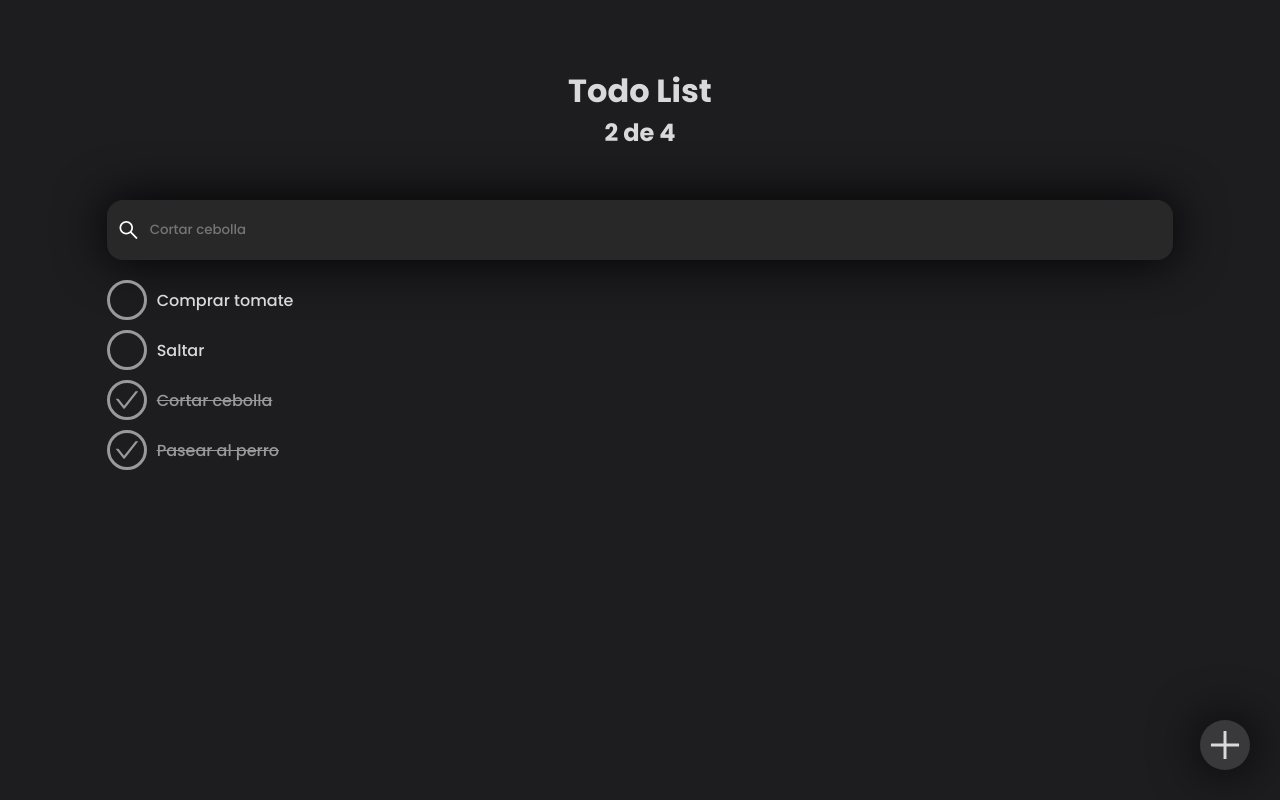
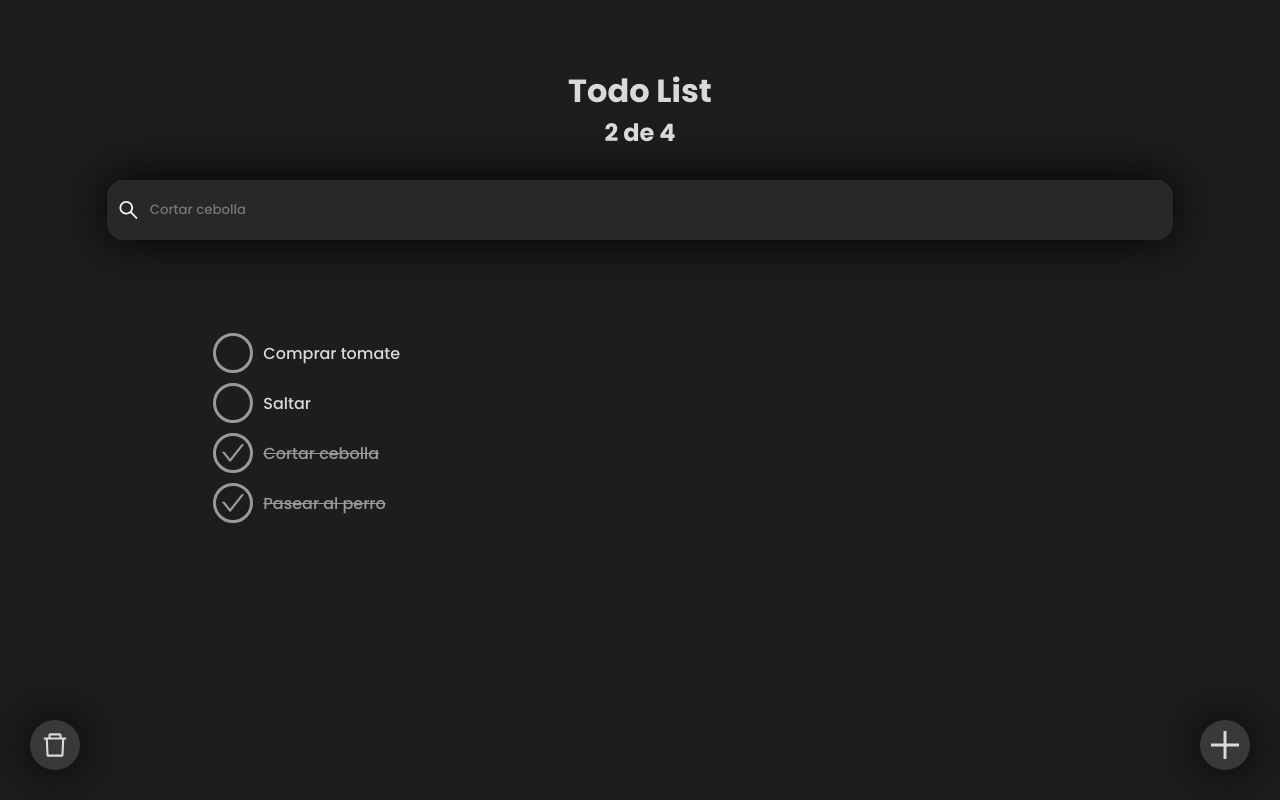
Before and after one commit to gonzaloyacante/Todo-list, a React (Vite) app: page / in a window 1280 px wide. Built offline with nearby package versions, Linux system fonts and the light colour scheme.

Commit message:
HandleTodoButton y LocaleStorage

```diff
--- a/src/App.jsx
+++ b/src/App.jsx
@@ -1,36 +1,58 @@
-import { useState } from "react";
+import { useState, useEffect } from "react";
 
 import "./scss/App.scss";
 import { TodoCounter } from "./components/TodoCounter";
 import { TodoSearch } from "./components/TodoSearch";
 import { TodoList } from "./components/TodoList";
-import { CreateTodoButton } from "./components/CreateTodoButton";
+import {
+  CreateTodoButton,
+  DeleteTodoButton,
+} from "./components/HandleTodoButton.jsx";
 
-const defaultTodos = [
-  { text: "Cortar cebolla", completed: true },
-  { text: "Comprar tomate", completed: false },
-  { text: "Pasear al perro", completed: true },
-  { text: "Saltar", completed: false },
-];
+import {
+  saveListToStorage,
+  resetListToStorage,
+  defaultTodos,
+} from "./assets/storage.js";
 
 function App() {
-  const [todos, setTodos] = useState(defaultTodos);
+  const [todos, setTodos] = useState(() => {
+    const todosFromStorage = window.localStorage.getItem("TODOS_V1");
+    return todosFromStorage && todosFromStorage !== "undefined"
+      ? JSON.parse(todosFromStorage)
+      : defaultTodos;
+  });
   const [searchValue, setSearchValue] = useState("");
 
   const completedTodos = todos.filter((todo) => todo.completed).length;
   const totalTodos = todos.length;
 
+  useEffect(() => {
+    console.log(todos);
+    saveListToStorage(todos);
+  }, [todos]);
+
   return (
     <>
       <header>
         <TodoCounter completed={completedTodos} total={totalTodos} />
+        <TodoSearch searchValue={searchValue} setSearchValue={setSearchValue} />
       </header>
       <main>
-        <TodoSearch searchValue={searchValue} setSearchValue={setSearchValue} />
-        <TodoList searchValue={searchValue} todos={todos} setTodos={setTodos} />
+        <TodoList
+          searchValue={searchValue}
+          todos={todos}
+          setTodos={setTodos}
+          saveListToStorage={saveListToStorage}
+        />
       </main>
       <footer>
         <CreateTodoButton />
+        <DeleteTodoButton
+          resetListToStorage={resetListToStorage}
+          setTodos={setTodos}
+          defaultTodos={defaultTodos}
+        />
       </footer>
     </>
   );
--- /dev/null
+++ b/src/assets/logic.js
@@ -0,0 +1,32 @@
+export const sortedTodos = (todos) => {
+  return [...todos].sort((a, b) => {
+    if (a.completed && !b.completed) {
+      return 1;
+    }
+    if (!a.completed && b.completed) {
+      return -1;
+    }
+    return 0;
+  });
+};
+
+export const searchedTodos = (sortedTodos, searchValue) => {
+  return sortedTodos.filter((todo) =>
+    todo.text.toLowerCase().includes(searchValue.toLowerCase())
+  );
+};
+
+export const handleCompleteTask = (text, setTodos) => {
+  setTodos((prevTodos) =>
+    prevTodos.map((todo) => {
+      if (todo.text === text) {
+        return { ...todo, completed: !todo.completed };
+      }
+      return todo;
+    })
+  );
+};
+
+export const handleDeleteTask = (text, setTodos) => {
+  setTodos((prevTodos) => prevTodos.filter((todo) => todo.text !== text));
+};
--- /dev/null
+++ b/src/assets/storage.js
@@ -0,0 +1,13 @@
+export const saveListToStorage = (todos) => {
+  window.localStorage.setItem("TODOS_V1", JSON.stringify(todos));
+};
+export const resetListToStorage = () => {
+  window.localStorage.removeItem("TODOS_V1");
+};
+
+export const defaultTodos = [
+  { text: "Cortar cebolla", completed: true },
+  { text: "Comprar tomate", completed: false },
+  { text: "Pasear al perro", completed: true },
+  { text: "Saltar", completed: false },
+];
--- a/src/components/CreateTodoButton.jsx
+++ /dev/null
@@ -1,12 +0,0 @@
-import { AiOutlinePlus } from "react-icons/ai";
-
-
-function CreateTodoButton() {
-  return (
-    <>
-      <AiOutlinePlus onClick={(event) => console.log("Hola", event)} className="todo-create_button" />
-    </>
-  );
-}
-
-export { CreateTodoButton };
--- /dev/null
+++ b/src/components/HandleTodoButton.jsx
@@ -0,0 +1,26 @@
+import { AiOutlinePlus, AiOutlineDelete } from "react-icons/ai";
+
+
+function CreateTodoButton() {
+  return (
+    <>
+      <AiOutlinePlus onClick={(event) => console.log("Hola", event)} className="todo-handle-button todo-create_button" />
+    </>
+  );
+}
+
+function DeleteTodoButton({ resetListToStorage, setTodos, defaultTodos }) {
+  return (
+    <>
+      <AiOutlineDelete
+        onClick={() => {
+          resetListToStorage();
+          setTodos(defaultTodos);
+        }}
+        className="todo-handle-button todo-delete_button"
+      />
+    </>
+  );
+}
+
+export { CreateTodoButton, DeleteTodoButton };
--- a/src/components/TodoItem.jsx
+++ b/src/components/TodoItem.jsx
@@ -1,31 +1,19 @@
 import { AiOutlineClose, AiOutlineCheck } from "react-icons/ai";
+import { handleCompleteTask, handleDeleteTask } from "../assets/logic";
 
 function TodoItem(props) {
   const { text, completed, setTodos } = props;
 
-  const handleCompleteTask = () => {
-    setTodos((prevTodos) =>
-      prevTodos.map((todo) => {
-        if (todo.text === text) {
-          return { ...todo, completed: !todo.completed };
-        }
-        return todo;
-      })
-    );
-  };
-
-  const handleDeleteTask = () => {
-    setTodos((prevTodos) => prevTodos.filter((todo) => todo.text !== text));
-  };
-
   return (
     <li className={`container-item ${completed ? "completed" : ""}`}>
-      <span className="item-icon_check" onClick={handleCompleteTask}>
+      <span
+        className="item-icon_check"
+        onClick={() => handleCompleteTask(text, setTodos)}>
         {completed ? <AiOutlineCheck className="item-icon" /> : ""}
       </span>
       <p className="item-text">{text}</p>
       <AiOutlineClose
-        onClick={handleDeleteTask}
+        onClick={() => handleDeleteTask(text, setTodos)}
         className="item-icon_close item-icon"
       />
     </li>
--- a/src/components/TodoList.jsx
+++ b/src/components/TodoList.jsx
@@ -1,26 +1,16 @@
 import { TodoItem } from "./TodoItem";
+import { searchedTodos, sortedTodos } from "../assets/logic.js";
 
 function TodoList(props) {
   const { todos, setTodos, searchValue } = props;
 
-  const sortedTodos = [...todos].sort((a, b) => {
-    if (a.completed && !b.completed) {
-      return 1;
-    }
-    if (!a.completed && b.completed) {
-      return -1;
-    }
-    return 0;
-  });
-
-  const searchedTodos = sortedTodos.filter((todo) =>
-    todo.text.toLowerCase().includes(searchValue.toLowerCase())
-  );
+  const sorted = sortedTodos(todos);
+  const searched = searchedTodos(sorted, searchValue);
 
   return (
     <ul>
-      {searchedTodos != 0 ? (
-        searchedTodos.map((todo) => (
+      {searched != 0 ? (
+        searched.map((todo) => (
           <TodoItem
             key={todo.text}
             text={todo.text}
--- a/src/scss/App.scss
+++ b/src/scss/App.scss
@@ -14,7 +14,7 @@ header {
 
 main {
   text-align: center;
-  grid-area: 4 / 2 / 11 / 12;
+  grid-area: 6 / 3 / 11 / 12;
 }
 
 footer {
--- a/src/scss/components/createTodoButton.scss
+++ /dev/null
@@ -1,17 +0,0 @@
-.todo-create_button {
-  height: 5rem;
-  width: 5rem;
-  border-radius: 50%;
-  padding: 0.5rem;
-  position: absolute;
-  right: 3rem;
-  bottom: 3rem;
-  background-color: #5858587a;
-
-  box-shadow: 0rem 0rem 5rem 0px rgba(0, 0, 0),
-}
-
-.todo-create_button:hover {
-  cursor: pointer;
-  background-color: #8e8e8e7a;
-}
--- /dev/null
+++ b/src/scss/components/handleTodoButton.scss
@@ -0,0 +1,26 @@
+.todo-handle-button {
+  height: 5rem;
+  width: 5rem;
+  border-radius: 50%;
+  padding: 0.5rem;
+  position: absolute;
+  background-color: #5858587a;
+
+  box-shadow: 0rem 0rem 5rem 0px rgba(0, 0, 0);
+}
+
+.todo-handle_button:hover,
+.todo-create_button:hover,
+.todo-delete_button:hover {
+  cursor: pointer;
+  background-color: #8e8e8e7a;
+}
+.todo-create_button {
+  right: 3rem;
+  bottom: 3rem;
+}
+.todo-delete_button {
+  left: 3rem;
+  bottom: 3rem;
+  padding: 1rem;
+}
--- a/src/scss/components/todoSearch.scss
+++ b/src/scss/components/todoSearch.scss
@@ -6,7 +6,7 @@
   display: flex;
   flex-direction: row;
   align-items: center;
-  margin-bottom: 2rem;
+  margin: 3rem 0rem;
   border-radius: 1.6rem;
   box-shadow: 0rem 0rem 5rem 0px rgba(0, 0, 0),
 }
--- a/src/scss/index.scss
+++ b/src/scss/index.scss
@@ -6,4 +6,4 @@
 @import "./App.scss";
 @import "./components/todoItems.scss";
 @import "./components/todoSearch.scss";
-@import "./components/createTodoButton.scss";
+@import "./components/handleTodoButton.scss";
```
